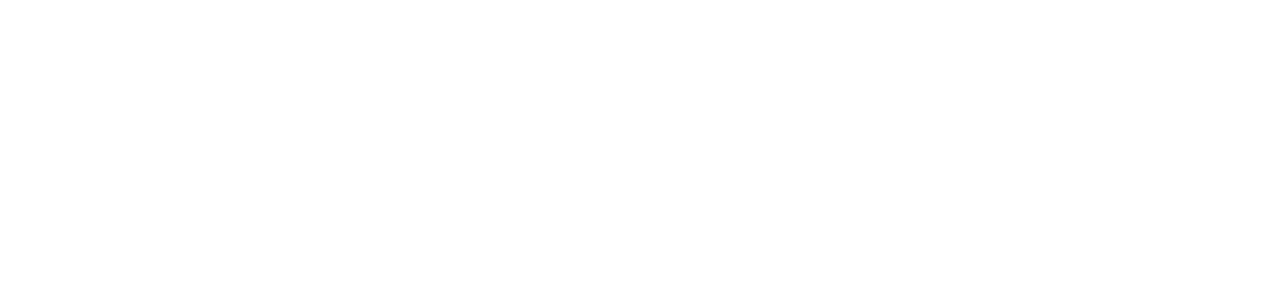
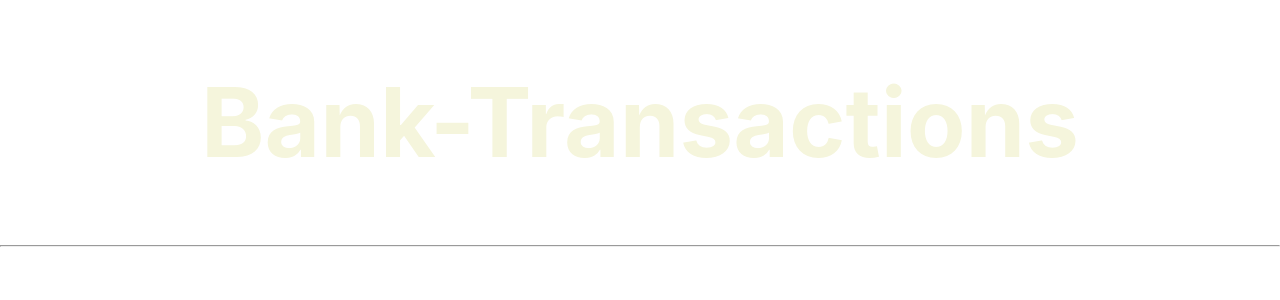
Before and after one commit to clay-boy/React-Code-Challenge1, a React (Create React App) app: page / in a window 1280 px wide. Shown: the top 300 px of the page. Built offline with nearby package versions, Linux system fonts and the light colour scheme; data requests are answered from the project's data file.

Commit message:
Fetched with appjs

```diff
--- a/src/App.css
+++ b/src/App.css
@@ -36,3 +36,8 @@
     transform: rotate(360deg);
   }
 }
+.title {
+  color: beige;
+  font-size: 6em;
+  text-align: center;
+}
--- a/src/components/App.js
+++ b/src/components/App.js
@@ -1,12 +1,19 @@
+import { useEffect, useState } from "react";
+import "../App.css";
+function App() {
+  const [transactions, setTransactions] = useState([]);
+  useEffect(() => {
+    fetch("http://localhost:3000/transactions")
+      .then((response) => response.json())
+      .then((transactions) => setTransactions(transactions))
+      // .console((error) => console.log(error));
+  }, []);
 
-import '../App.css';
-
-function App() {
   return (
     <div className="App">
-
+      <h1 className="title">Bank-Transactions</h1>
+      <hr />
     </div>
   );
 }
-
 export default App;
```
Also changed, not shown: 1 other file (tests, documents, lock files or other folders).
